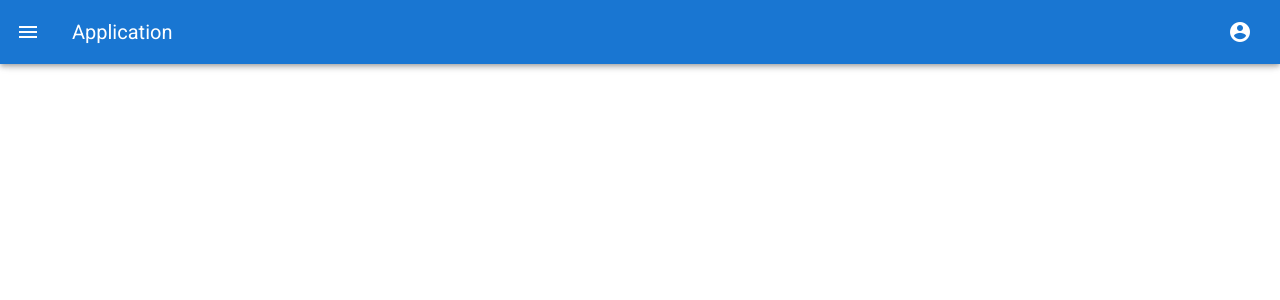
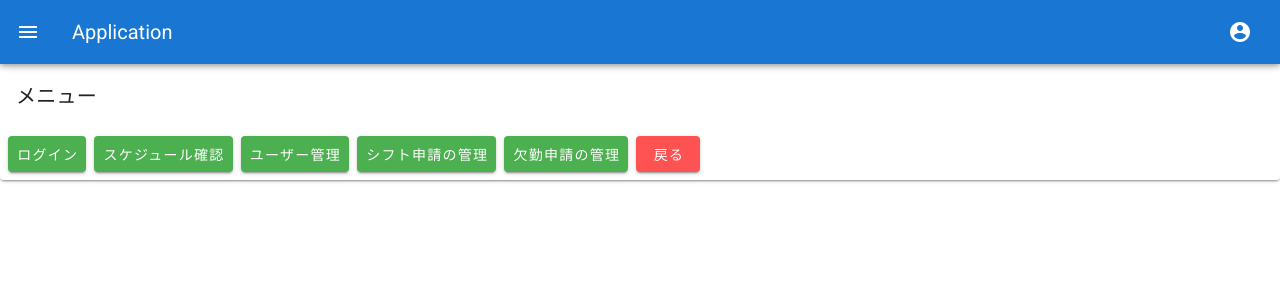
Before and after one commit to george0528/AttendanceManagement, a Nuxt app in the folder front-end/: page /admin in a window 1280 px wide. Before the commit this address had no page. Shown: the top 300 px of the page. Built offline with nearby package versions, Linux system fonts and the light colour scheme.

Commit message:
feat: ページのリンクを追加

```diff
--- /dev/null
+++ b/front-end/pages/admin/index.vue
@@ -0,0 +1,27 @@
+<template>
+  <div>
+    <v-card>
+      <v-card-title primary-title>
+        メニュー
+      </v-card-title>
+      <v-card-actions>
+        <v-btn color="success" to="/admin/login">ログイン</v-btn>
+        <v-btn color="success" to="/admin/schedule">スケジュール確認</v-btn>
+        <v-btn color="success" to="/admin/user">ユーザー管理</v-btn>
+        <v-btn color="success" to="/admin/shift">シフト申請の管理</v-btn>
+        <v-btn color="success" to="/admin/absence">欠勤申請の管理</v-btn>
+        <v-btn color="error" @click="linkBack">戻る</v-btn>
+      </v-card-actions>
+    </v-card>
+  </div>
+</template>
+
+<script>
+export default {
+  methods: {
+    linkBack() {
+      this.$router.back();
+    }
+  }
+}
+</script>
--- a/front-end/pages/admin/login.vue
+++ b/front-end/pages/admin/login.vue
@@ -54,6 +54,7 @@ export default {
         this.$store.commit('admin/login');
         message = 'ログインしました';
         type = 'success';
+        this.$router.push('/admin');
       })
       .catch(e => {
         message = e.response.data;
--- a/front-end/pages/admin/shift/_id.vue
+++ b/front-end/pages/admin/shift/_id.vue
@@ -5,7 +5,6 @@
       :items="events"
       class="elevation-1"
       show-select
-      v-model="selected"
       item-key="id"
       :loading="is_load"
       loading-text="データを取得中です"
--- a/front-end/pages/admin/shift/dates.vue
+++ /dev/null
@@ -1,21 +0,0 @@
-<template>
-  <div>
-    <Calendar :events="events" />
-  </div>
-</template>
-
-<script>
-export default {
-  data() {
-    return {
-      events: []
-    }
-  },
-  methods: {
-    async getShiftRuest() {
-      let events = await this.$getDates(this, '/api/admin/shift', 'red', 'シフトリクエストの取得に失敗をしました');
-
-    }
-  }
-}
-</script>
--- a/front-end/pages/admin/shift/request.vue
+++ b/front-end/pages/admin/shift/index.vue
@@ -74,7 +74,7 @@ export default {
       item.request_check = !item.request_check;
     },
     clickMore(item) {
-      this.$router.push(`/admin/user/shift/${item.id}`);
+      this.$router.push(`/admin/shift/${item.id}`);
     }
   },
   mounted() {
--- a/front-end/pages/index.vue
+++ b/front-end/pages/index.vue
@@ -1,8 +1,8 @@
 <template>
 <div>
+  <v-btn color="success" to="/user">ユーザーメニュー</v-btn>
+  <v-btn color="success" to="/admin">管理者メニュー</v-btn>
   <Tutorial/>
-  <nuxt-link to="/user/clockin">出勤</nuxt-link>
-  <nuxt-link to="/user/login">userlogin画面</nuxt-link>
 </div>
 </template>
 
--- /dev/null
+++ b/front-end/pages/user/index.vue
@@ -0,0 +1,28 @@
+<template>
+  <div>
+    <v-card>
+      <v-card-title primary-title>
+        ユーザーメニュー
+      </v-card-title>
+      <v-card-actions>
+        <v-btn color="success" to="/user/login">ログイン</v-btn>
+        <v-btn color="success" to="/user/schedule">スケジュール確認</v-btn>
+        <v-btn color="success" to="/user/clockin">出勤</v-btn>
+        <v-btn color="success" to="/user/clockout">退勤</v-btn>
+        <v-btn color="success" to="/user/history">就業履歴</v-btn>
+        <v-btn color="success" to="/user/absence">欠勤申請</v-btn>
+        <v-btn color="error" @click="linkBack">戻る</v-btn>
+      </v-card-actions>
+    </v-card>
+  </div>
+</template>
+
+<script>
+export default {
+  methods: {
+    linkBack() {
+      this.$router.back();
+    }
+  }
+}
+</script>
```
